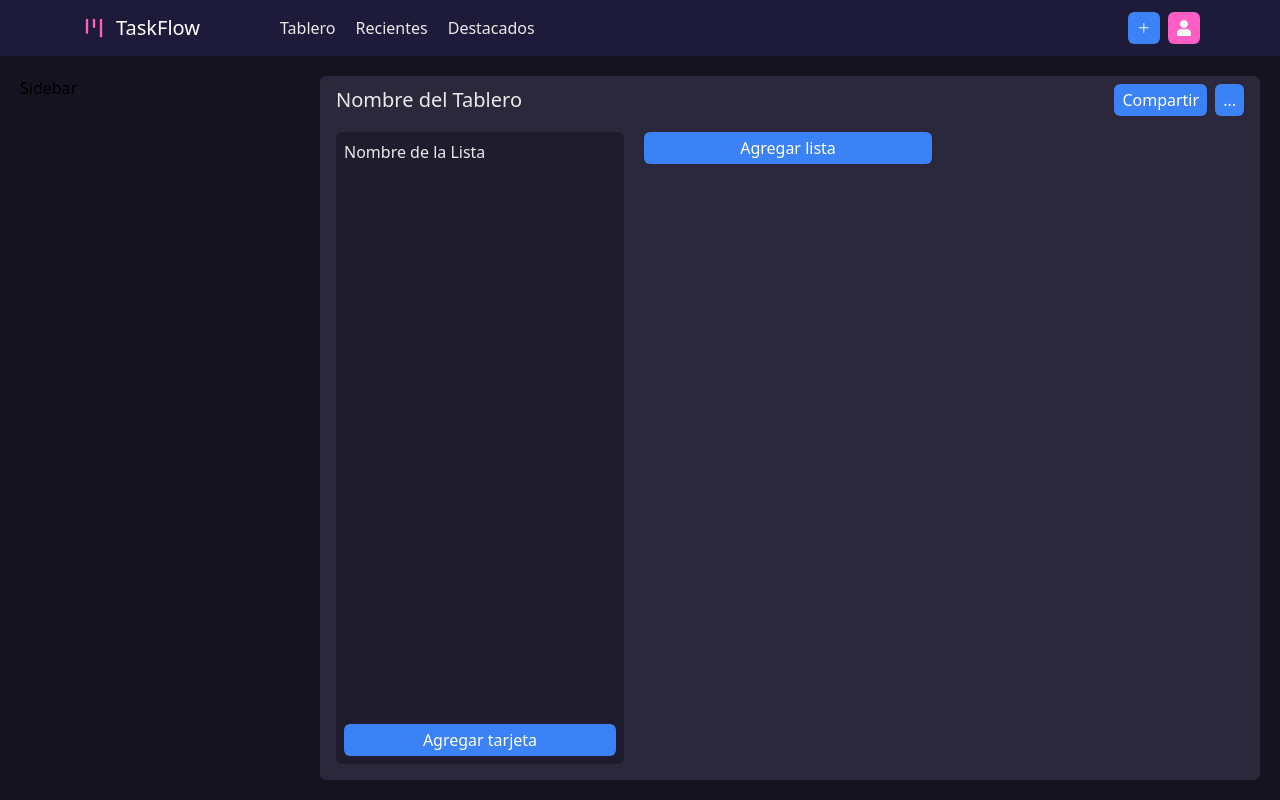
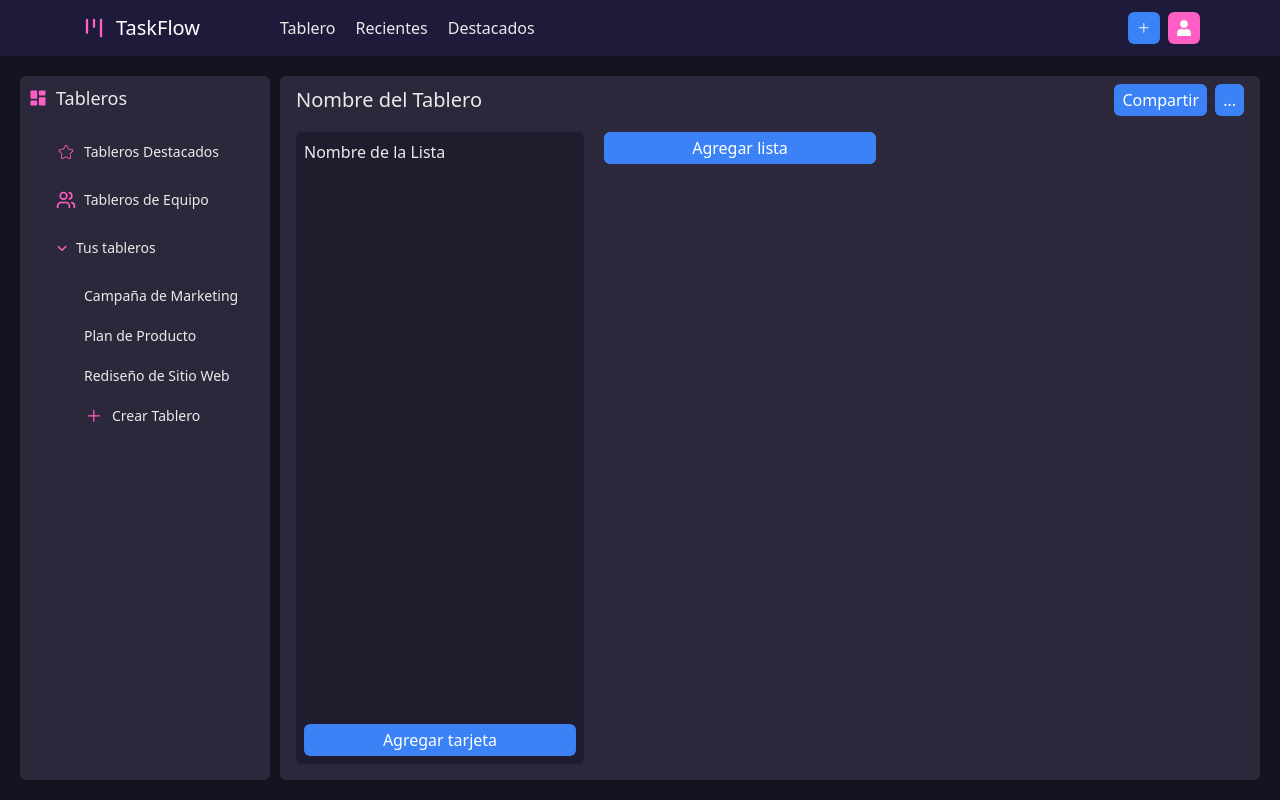
Before and after one commit to oscar84-spec/task-flow, a React (Vite) app: page /dashboard in a window 1280 px wide. Built offline with nearby package versions, Linux system fonts and the light colour scheme.

Commit message:
Sidebar del dashboard,terminado

```diff
--- /dev/null
+++ b/src/assets/icons/ArrowDownIcon.tsx
@@ -0,0 +1,11 @@
+import { FaAngleDown } from "react-icons/fa6";
+
+type ArrowDownIconProps = {
+  styles?: string;
+};
+
+const ArrowDownIcon = ({ styles }: ArrowDownIconProps) => {
+  return <FaAngleDown className={styles} />;
+};
+
+export default ArrowDownIcon;
--- /dev/null
+++ b/src/assets/icons/ArrowRightIcon.tsx
@@ -0,0 +1,10 @@
+import { FaChevronRight } from "react-icons/fa6";
+
+type ArrowRightIconProps = {
+  styles?: string;
+};
+const ArrowRightIcon = ({ styles }: ArrowRightIconProps) => {
+  return <FaChevronRight className={styles} />;
+};
+
+export default ArrowRightIcon;
--- /dev/null
+++ b/src/assets/icons/DashboardIcon.tsx
@@ -0,0 +1,11 @@
+import { RiDashboardFill } from "react-icons/ri";
+
+type DashboardIconProps = {
+  styles?: string;
+};
+
+const DashboardIcon = ({ styles }: DashboardIconProps) => {
+  return <RiDashboardFill className={styles} />;
+};
+
+export default DashboardIcon;
--- /dev/null
+++ b/src/assets/icons/StarIcon.tsx
@@ -0,0 +1,10 @@
+import { CiStar } from "react-icons/ci";
+
+type StarIconProps = {
+  styles?: string;
+};
+const StarIcon = ({ styles }: StarIconProps) => {
+  return <CiStar className={styles} />;
+};
+
+export default StarIcon;
--- a/src/assets/icons/TeamIcon.tsx
+++ b/src/assets/icons/TeamIcon.tsx
@@ -1,7 +1,11 @@
 import { LuUsers } from "react-icons/lu";
 
-const TeamIcon = () => {
-  return <LuUsers className="size-7 text-icon-color" />;
+type TeamIconProps = {
+  styles?: string;
+};
+
+const TeamIcon = ({ styles }: TeamIconProps) => {
+  return <LuUsers className={styles} />;
 };
 
 export default TeamIcon;
--- a/src/assets/icons/index.ts
+++ b/src/assets/icons/index.ts
@@ -9,3 +9,7 @@ export { default as TeamIcon } from "./TeamIcon";
 export { default as EyeIcon } from "./EyeIcon";
 export { default as EyeSlashIcon } from "./EyeSlashIcon";
 export { default as AddIcon } from "./AddIcon";
+export { default as DashboardIcon } from "./DashboardIcon";
+export { default as StarIcon } from "./StarIcon";
+export { default as ArrowRightIcon } from "./ArrowRightIcon";
+export { default as ArrowDownIcon } from "./ArrowDownIcon";
--- a/src/assets/styles/dashboard.css
+++ b/src/assets/styles/dashboard.css
@@ -4,6 +4,7 @@
     grid-template-columns: 200px 1fr;
     grid-template-rows: 1fr;
     grid-template-areas: "sidebar main";
+    column-gap: 10px;
   }
   .sidebar {
     grid-area: sidebar;
@@ -14,6 +15,6 @@
 }
 @media screen and (min-width: 1024px) {
   .dashboard {
-    grid-template-columns: 300px 1fr;
+    grid-template-columns: 250px 1fr;
   }
 }
--- a/src/components/Dashboard/KanbanContent.tsx
+++ b/src/components/Dashboard/KanbanContent.tsx
@@ -38,7 +38,7 @@ const KanbanContent = ({ areas }: KanbanContentProps) => {
             Agregar tarjeta
           </Button>
         </div>
-        <Button type="button" styles="w-full shrink-0 md:w-72">
+        <Button type="button" styles="w-full shrink-0 md:w-68">
           Agregar lista
         </Button>
       </section>
--- /dev/null
+++ b/src/components/Dashboard/Sidebar.tsx
@@ -0,0 +1,92 @@
+import {
+  DashboardIcon,
+  StarIcon,
+  TeamIcon,
+  ArrowRightIcon,
+  ArrowDownIcon,
+  AddIcon,
+} from "../../assets/icons";
+import { Button } from "../index";
+
+type SidebarDashboardProps = {
+  areas: string;
+};
+
+const Sidebar = ({ areas }: SidebarDashboardProps) => {
+  return (
+    <aside
+      className={`hidden w-full bg-dashboard-sidebar-bg rounded-md p-2 md:flex flex-col gap-5 ${areas}`}
+    >
+      <div className="w-full flex items-center gap-2">
+        <DashboardIcon styles="size-5 text-icon-color" />
+        <span className="text-lg text-dashboard-text-color">Tableros</span>
+      </div>
+      <div className="w-full flex flex-col gap-2 pl-2 lg:pl-5">
+        <Button
+          type="button"
+          styles="w-full h-10 pl-2 bg-transparent flex items-center justify-start gap-2 hover:bg-dashboard-sidebar-hover-bg"
+        >
+          <StarIcon styles="size-5 text-icon-color" />
+          <span className="text-sm text-dashboard-text-color">
+            Tableros Destacados
+          </span>
+        </Button>
+        <Button
+          type="button"
+          styles="w-full h-10 pl-2 bg-transparent flex items-center justify-start gap-2 hover:bg-dashboard-sidebar-hover-bg"
+        >
+          <TeamIcon styles="size-5 text-icon-color" />
+          <span className="text-sm text-dashboard-text-color">
+            Tableros de Equipo
+          </span>
+        </Button>
+        <Button
+          type="button"
+          styles="w-full h-10 pl-2 bg-transparent flex items-center justify-start gap-2 hover:bg-dashboard-sidebar-hover-bg"
+        >
+          <ArrowDownIcon styles="size-3 text-icon-color" />
+          <span className="text-sm text-dashboard-text-color">
+            Tus tableros
+          </span>
+        </Button>
+        <div className="w-full pl-4 lg:pl-7">
+          <Button
+            type="button"
+            styles="w-full h-10 pl-2 bg-transparent flex items-center justify-start gap-2 hover:bg-dashboard-sidebar-hover-bg"
+          >
+            <span className="text-sm text-dashboard-text-color">
+              Campaña de Marketing
+            </span>
+          </Button>
+          <Button
+            type="button"
+            styles="w-full h-10 pl-2 bg-transparent flex items-center justify-start gap-2 hover:bg-dashboard-sidebar-hover-bg"
+          >
+            <span className="text-sm text-dashboard-text-color">
+              Plan de Producto
+            </span>
+          </Button>
+          <Button
+            type="button"
+            styles="w-full h-10 pl-2 bg-transparent flex items-center justify-start gap-2 hover:bg-dashboard-sidebar-hover-bg"
+          >
+            <span className="text-sm text-dashboard-text-color">
+              Rediseño de Sitio Web
+            </span>
+          </Button>
+          <Button
+            type="button"
+            styles="w-full h-10 pl-2 bg-transparent flex items-center justify-start gap-2 hover:bg-dashboard-sidebar-hover-bg"
+          >
+            <AddIcon styles="size-5 text-icon-color" />
+            <span className="text-sm text-dashboard-text-color">
+              Crear Tablero
+            </span>
+          </Button>
+        </div>
+      </div>
+    </aside>
+  );
+};
+
+export default Sidebar;
--- a/src/components/Dashboard/index.ts
+++ b/src/components/Dashboard/index.ts
@@ -2,3 +2,4 @@ export { default as HeaderDash } from "./Header";
 export { default as MenuAccount } from "./MenuAccount";
 export { default as AddTabModal } from "./AddTabModal";
 export { default as KanbanContent } from "./KanbanContent";
+export { default as SidebarDashboard } from "./Sidebar";
--- a/src/index.css
+++ b/src/index.css
@@ -44,7 +44,7 @@
   /* Sidebar */
   --color-dashboard-sidebar-bg: #2c283c;
   --color-dashboard-sidebar-text: #cfcfd1;
-  --color-dashboard-sidebar-active-bg: #2c1e40;
+  --color-dashboard-sidebar-hover-bg: #2c1e40;
 
   /* Listas y Tarjetas */
   --color-dashboard-list-bg: #1f1c2d;
--- a/src/pages/Dashboard.tsx
+++ b/src/pages/Dashboard.tsx
@@ -2,6 +2,7 @@ import {
   HeaderDash,
   AddTabModal,
   KanbanContent,
+  SidebarDashboard,
 } from "../components/Dashboard";
 
 import "../assets/styles/dashboard.css";
@@ -12,7 +13,7 @@ const Dashboard = () => {
       <HeaderDash />
       <AddTabModal />
       <section className="w-full h-[calc(100vh-56px)] p-5 dashboard">
-        <div className="hidden md:block sidebar">Sidebar</div>
+        <SidebarDashboard areas="sidebar" />
         <KanbanContent areas="main" />
       </section>
     </main>
```
